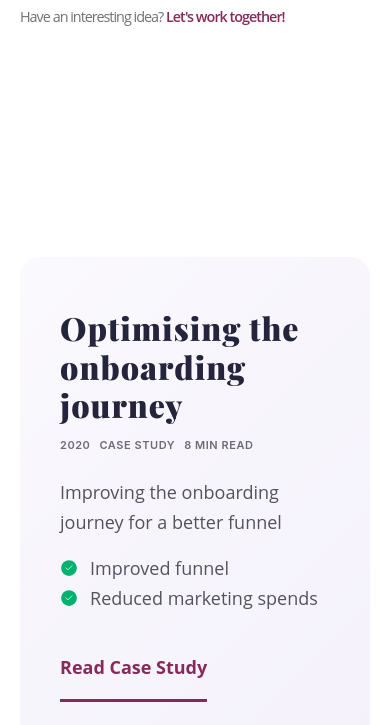
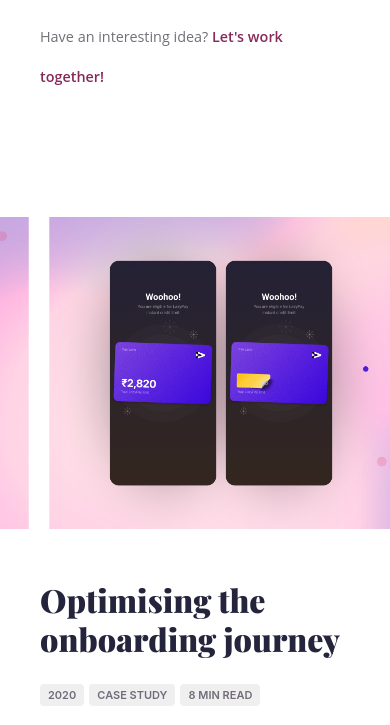
Before and after one commit to builtbydezine/portfolio, a plain HTML site: page index.html in a window 390 px wide. Shown: the part 458-1183 px from the top of the page. Drawn offline with nearby package versions, Linux system fonts and the light colour scheme; no server answers; a web font is replaced by a local one.

Commit message:
updated visual styles

```diff
--- a/assets/styles/style.scss
+++ b/assets/styles/style.scss
@@ -46,11 +46,11 @@ body {
     /* you could also use milliseconds (ms) or something like 2.5s */
     // -webkit-animation: colorchange 50s; /* Chrome and Safari */
 
-    // -webkit-font-smoothing: antialiased;
-    // text-rendering: optimizelegibility;
-    // font-variant-numeric: lining-nums;
-    // -webkit-font-feature-settings: "lnum";
-    // font-feature-settings: "lnum";
+    -webkit-font-smoothing: antialiased;
+    text-rendering: optimizelegibility;
+    font-variant-numeric: lining-nums;
+    -webkit-font-feature-settings: "lnum";
+    font-feature-settings: "lnum";
     background-color: $bg-dark;
 
     background-color: #fff;
@@ -58,6 +58,19 @@ body {
 
 .scrolled-color header {
     opacity: 0;
+}
+
+.bg-pink {
+    background: lavenderblush !important;
+}
+.bg-blue {
+    background: aliceblue !important;
+}
+.bg-mist {
+    background: mistyrose !important;
+}
+.bg-cream {
+    background: oldlace !important;
 }
 
 @keyframes colorchange {
@@ -164,7 +177,6 @@ a.btn {
 
     &:hover {
         color: #fff;
-        //background: $primary-alt;
     }
 
     &.btn-arrow::after {
@@ -321,27 +333,7 @@ header {
     min-height: 600px;
     transition: opacity 0.5s ease-in-out;
 
-    // &::after,
-    // &::before {
-    //     content: '';
-    //     background: rgba(0, 0, 0, 0.04);
-    //     position: absolute;
-    //     top: -340px;
-    //     right: -60px;
-    //     width: 540px;
-    //     height: 640px;
-    //     opacity: 50%;
-    //     transform: rotate(30deg);
-    // }
-
-    // &::after {
-    //     top: 80px;
-    //     right: -210px;
-    //     z-index: -1;
-    // }
-
     #header {
-        //background: url(../images/olivasky.png) center center no-repeat fixed;
         background-size: cover;
         width: 100vw;
         height: 100vh;
@@ -357,10 +349,9 @@ header {
     align-items: center;
 
     p {
-        font-size: 42px;
+        font-size: 36px;
         color: #352f42;
-        font-weight: 400;
-        letter-spacing: -1px;
+        font-weight: 300;
     }
 
     small {
@@ -372,22 +363,14 @@ header {
     MISC
 =====================*/
 main {
-    //background: #fff;
     width: 100%;
     position: relative;
     z-index: 10;
     margin: auto;
-    padding: 20px 20px 80px;
     display: flex;
     flex-direction: column;
     transition: all 0.1s ease-in-out;
 }
-
-// .scrolled-color main {
-//     width: 100%;
-//     margin: 0;
-//     padding: 200px 120px 120px;
-//   }
 
 .intro p {
     font-size: calc(100vw/(1440/32));
@@ -396,7 +379,7 @@ main {
 
 
 /*=====================
-    Case Study
+    Case Study Slider
 =====================*/
 .case-study {
     position: relative;
@@ -487,6 +470,14 @@ footer {
 
 
 //----------
+
+section#works {
+    padding: 0;
+    max-width: 100%;
+}
+.portfolio-item {
+    margin-bottom: 240px;
+}
 .work-container {
     position: relative;
     display: -webkit-box;
@@ -494,10 +485,7 @@ footer {
     display: -ms-flexbox;
     display: flex;
     overflow: hidden;
-    width: 100%;
     min-height: 420px;
-    max-height: 600px;
-    margin-bottom: 30px;
     -webkit-box-orient: horizontal;
     -webkit-box-direction: normal;
     -webkit-flex-direction: row;
@@ -507,19 +495,8 @@ footer {
     -webkit-justify-content: space-between;
     -ms-flex-pack: justify;
     justify-content: space-between;
-    border-radius: 20px;
-    //background-color: hsla(219.99999999999997, 5.05%, 68.88%, 1.00);
-    //border: 1px solid rgba(0,0,0,0.1);
-    background: #f4f1fb;
-    //border: 1px solid #eeee;
-    background-image: linear-gradient(135deg, hsla(0, 0%, 100%, 0.6), hsla(0, 0%, 100%, 0));
-    //box-shadow: 0 4px 80px rgba(0,0,0,0.5);
+    background: #fff;
     transition: all 0.2s ease-in-out;
-
-    // &:hover {
-    //     box-shadow: 8px 8px 120px rgba(0, 0, 0, 0.4);
-    //     transform: scale(1.025) translateY(-10px);
-    // }
 
     &.not-ready .work-description {
         opacity: 0.5;
@@ -538,25 +515,20 @@ footer {
         pointer-events: none;
         text-decoration: none;
         color: $primary;
-        //border: none;
         opacity: 0.5;
     }
 }
 
 .work-description {
-    //position: absolute;
     left: 0%;
     top: 0%;
     right: auto;
     bottom: auto;
     z-index: 2;
     display: block;
-    width: 50%;
     max-width: 500px;
     min-width: auto;
-    //margin-top: 60px;
-    //margin-left: 60px;
-    padding: 60px 0 90px 60px;
+    padding-left: 80px;
     -webkit-box-pack: justify;
     -webkit-justify-content: space-between;
     -ms-flex-pack: justify;
@@ -584,6 +556,10 @@ footer {
     border-radius: 16px;
 }
 
+.work-content {
+    margin-bottom: 40px;
+}
+
 .work-header-text {
     display: -webkit-box;
     display: -webkit-flex;
@@ -597,11 +573,10 @@ footer {
 
 .title {
     margin-top: 12px;
-    margin-bottom: 0px;
+    margin-bottom: 20px;
     color: $text-title;
     font-size: 2.5rem;
     font-weight: 800;
-    letter-spacing: 1px;
 }
 
 .metadata {
@@ -616,25 +591,15 @@ footer {
     padding-right: 4px;
     font-size: 11px;
     font-weight: 600;
-    letter-spacing: 0.05em;
     text-transform: uppercase;
     color: #352f42;
+    background: #eae9e9;
+    padding: 2px 8px;
+    border-radius: 4px;
 }
-
 .work-img {
-    position: absolute;
-    z-index: 1;
-    height: 100%;
-    max-width: none;
-    margin-left: 50%;
-}
-
-.work-img.desktop.hide {
-    margin-left: 500px;
-}
-
-.work-links {
-    margin-top: 40px;
+    max-width: 100%;
+    height: auto;
 }
 
 .btn-link {
@@ -658,22 +623,16 @@ footer {
     }
 }
 
-.wireframe .work-container {
-    border: 2px solid $primary;
-    border-radius: 0;
-    background-color: #fff;
-
-    .work-img {
-        border-left: 2px solid $primary;
-    }
-}
-
 @media screen and (max-width: 800px) {
     section {
         padding-top: 40px;
         padding-left: 0;
         padding-right: 0;
     }
+
+.portfolio-item {
+    margin-bottom: 60px;
+}
 }
 
 @media screen and (max-width: 760px) {
@@ -681,7 +640,10 @@ footer {
         font-size: 2rem;
     }
     main {
-        padding: 0 20px;
+        padding: 0;
+    }
+    section.padding-sm {
+        padding: 40px 40px 100px;
     }
     .navbar {
         padding-left: 20px;
@@ -700,11 +662,11 @@ footer {
     }
 
     .header-content {
-        padding: 60px 20px 0;
+        padding: 60px 40px 0;
     }
 
     footer {
-        padding: 0 20px 60px;
+        padding: 0 40px 60px;
     }
 
     .work-description {
@@ -730,15 +692,6 @@ footer {
     .title {
         font-size: 2.0rem;
     }
-
-    .work-img {
-        z-index: 1;
-        height: 100%;
-        max-width: none;
-        margin-left: -40px;
-        margin-top: 60px;
-        margin-bottom: -80px;
-    }
     footer h1 {
         font-size: 1.5rem;
     }
@@ -756,6 +709,7 @@ footer {
         cursor: not-allowed;
         pointer-events: none;
         transition: none;
+        font-family: "Muli";
     }
     p {
         color: #352f42;
```
Also changed, not shown: assets/styles/style.css, 1 other file.
